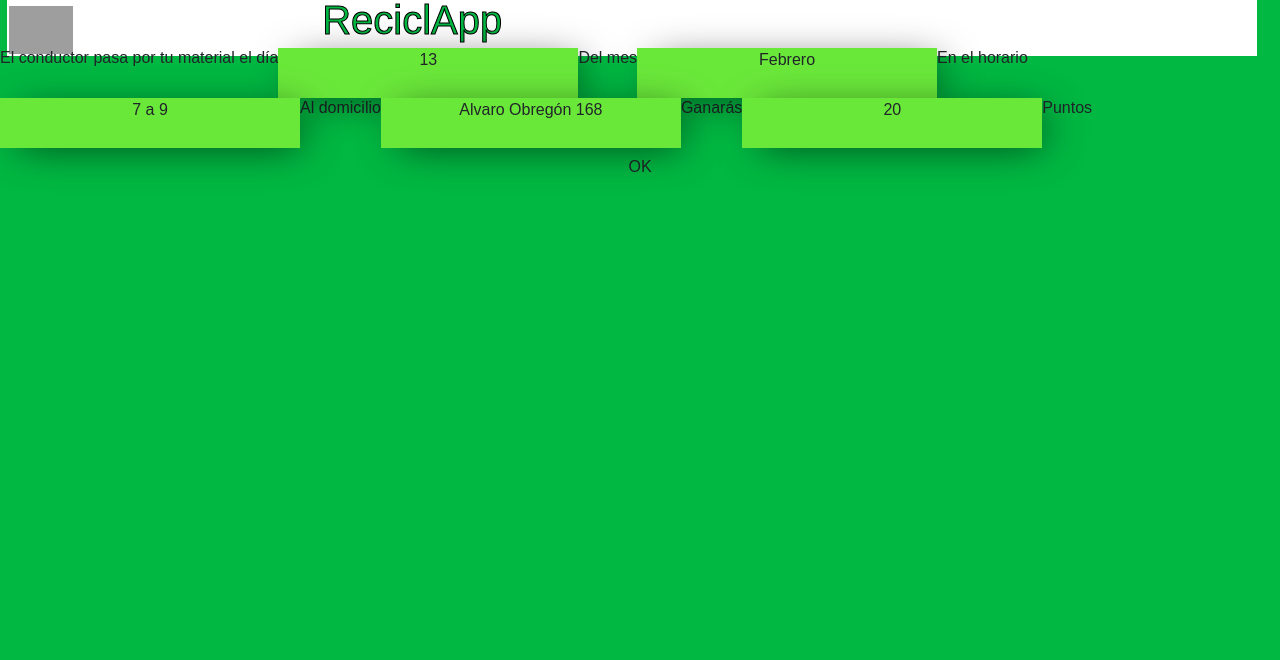
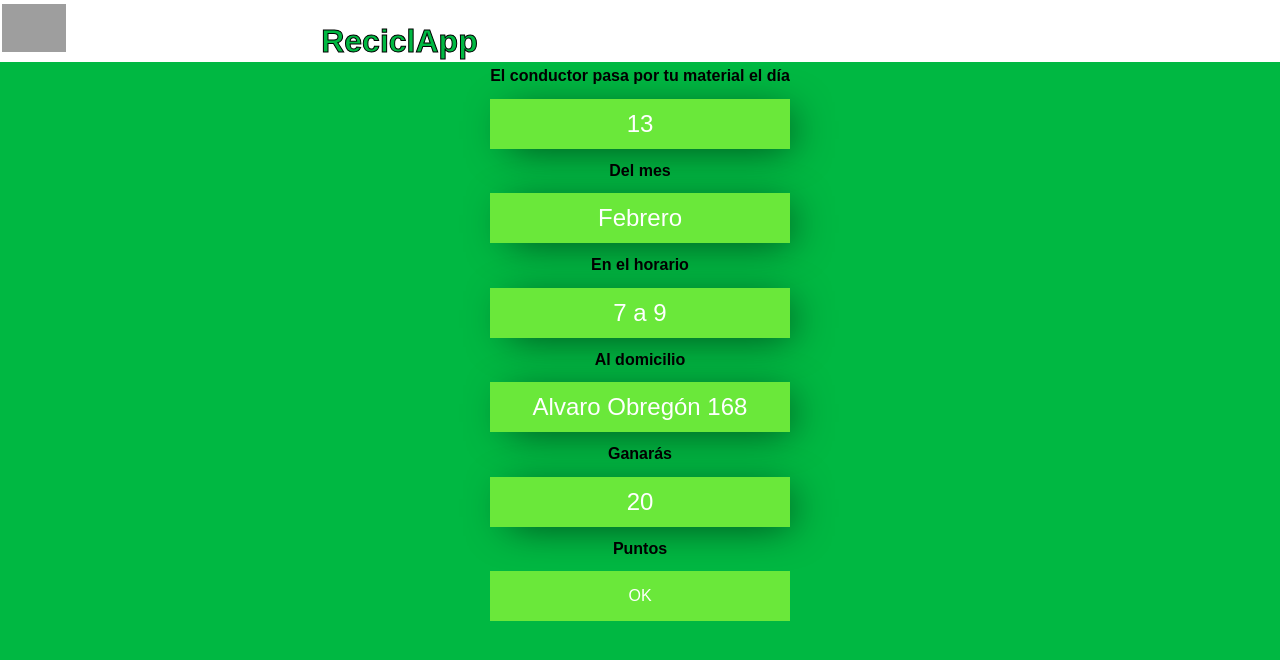
Before and after one commit to dsolisl/reciclapp, a PHP site: page /confirmacion.html in a window 1280 px wide. Shown: the top 660 px of the page. Run offline with PHP 8.4, Linux system fonts and the light colour scheme; some libraries are stand-ins or nearby versions; grey boxes are pictures that could not be loaded.

Commit message:
Add files via upload

```diff
--- a/calificacionT.css
+++ b/calificacionT.css
@@ -49,6 +49,7 @@
     background-color: #6AE83A;
     color: white;
     display: block;
+    font-size: 16px;
 }
 
 x-star-rating{
@@ -77,4 +78,8 @@
     margin: auto;
     color: white;
     text-decoration: none;
+    display: flex;
+    justify-content: center;
+    align-content: center;
+    flex-direction: column;
 }
--- a/calificacionT.html
+++ b/calificacionT.html
@@ -7,8 +7,7 @@
     <title>Reciclapp CalificaciónT</title>
 
     <link rel="stylesheet" href="http://code.ionicframework.com/ionicons/2.0.1/css/ionicons.min.css">
-    <!-- Bootstrap -->
-    <link href="css/bootstrap.min.css" rel="stylesheet">
+
 
     <link rel="stylesheet" href="calificacionU.css">
   </head>
@@ -21,7 +20,7 @@
 
             </x-star-rating>
             <!-- <div id="estrellasCalificacionU"><img src="estrella.png" alt="" class="estrella1" onmouseover="iluminarEstrella"><img src="estrella.png" alt="" class="estrella2"><img src="estrella.png" alt="" class="estrella3"><img src="estrella.png" alt="" class="estrella4"><img src="estrella.png" alt="" class="estrella5"></div>  -->
-            <center><button onclick="iflow()">Baja calificación por el siguiente problema</button></center>
+            <center><button onclick="iflow()">Enviar calificación</button></center>
             <!-- <div><h2>¿Cuál fue el problema?</h2></div>
             <div class="col-12"><center><select name="" class="selector">
                     <option value="1">Impuntualidad del socio</option>
--- a/calificacionU.html
+++ b/calificacionU.html
@@ -7,8 +7,6 @@
     <title>Reciclapp CalificaciónU</title>
 
     <link rel="stylesheet" href="http://code.ionicframework.com/ionicons/2.0.1/css/ionicons.min.css">
-    <!-- Bootstrap -->
-    <link href="css/bootstrap.min.css" rel="stylesheet">
 
     <link rel="stylesheet" href="calificacionU.css">
   </head>
@@ -21,7 +19,7 @@
 
             </x-star-rating>
             <!-- <div id="estrellasCalificacionU"><img src="estrella.png" alt="" class="estrella1" onmouseover="iluminarEstrella"><img src="estrella.png" alt="" class="estrella2"><img src="estrella.png" alt="" class="estrella3"><img src="estrella.png" alt="" class="estrella4"><img src="estrella.png" alt="" class="estrella5"></div>  -->
-            <center><button onclick="iflow()">Baja calificación por el siguiente problema</button></center>
+            <center><button onclick="iflow()">Enviar calificación</button></center>
             <!-- <div><h2>¿Cuál fue el problema?</h2></div>
             <div class="col-12"><center><select name="" class="selector">
                     <option value="1">Impuntualidad del socio</option>
--- a/confirmacion.css
+++ b/confirmacion.css
@@ -36,6 +36,12 @@
     box-shadow: 9px 6px 42px -10px rgba(0,0,0,0.75);
     border: none;
     text-align: center;
+    font-size: 24px;
+    color: white;
+    display: flex;
+    justify-content: center;
+    align-content: center;
+    flex-direction: column;
 }
 
 a{
@@ -47,4 +53,8 @@
     margin: auto;
     color: white;
     text-decoration: none;
+    display: flex;
+    justify-content: center;
+    align-content: center;
+    flex-direction: column;
 }
--- a/confirmacion.html
+++ b/confirmacion.html
@@ -6,8 +6,7 @@
     <meta name="viewport" content="width=device-width, initial-scale=1">
     <title>Reciclapp Confirmación</title>
 
-    <!-- Bootstrap -->
-    <link href="css/bootstrap.min.css" rel="stylesheet">
+
     <link rel="stylesheet" href="confirmacion.css">
   </head>
   <body onload=funcionconfU()>
```
Also changed, not shown: calificacionU.css (+10 -1 lines), calificacionU.js (+6 -5 lines).
